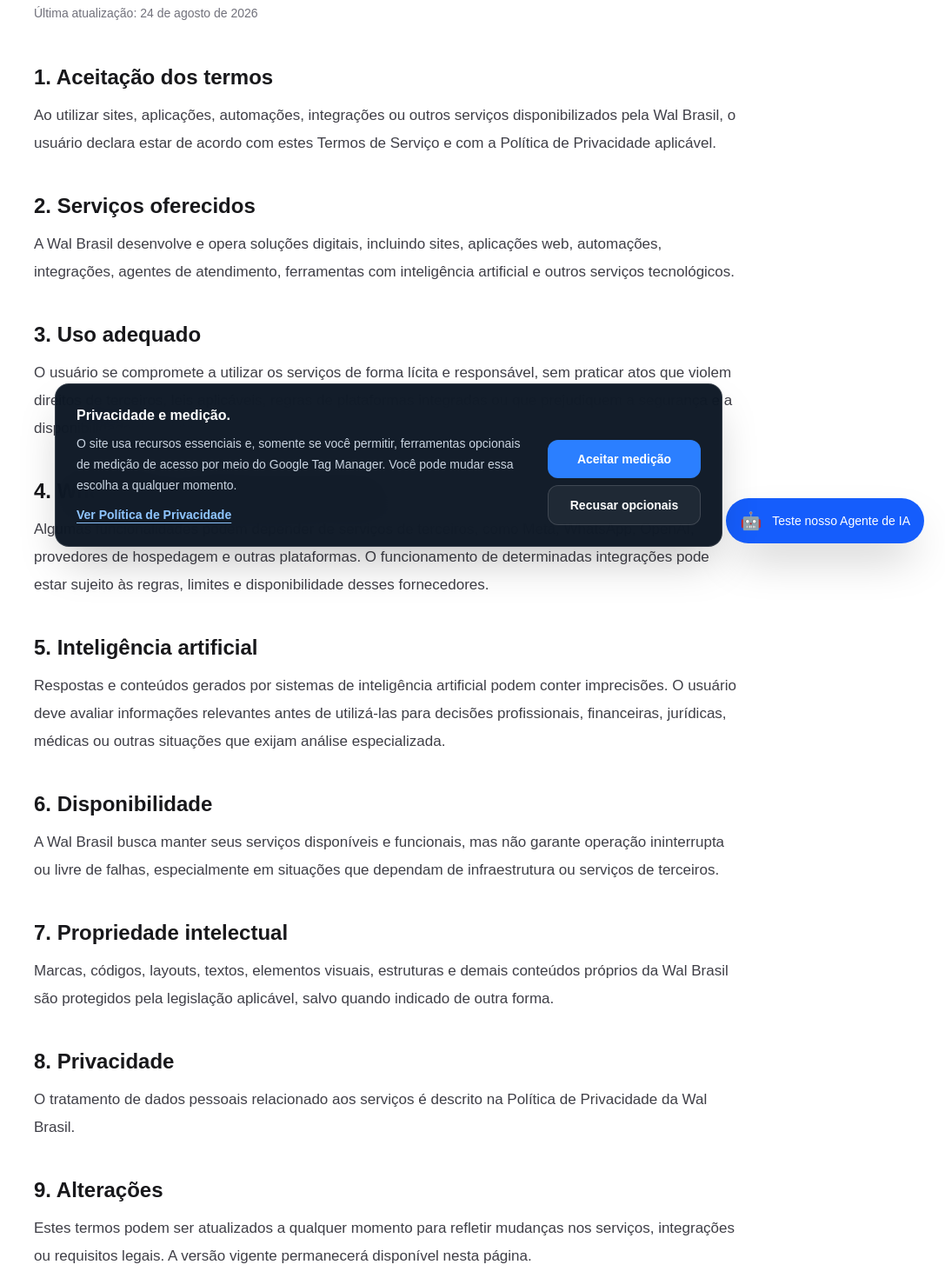
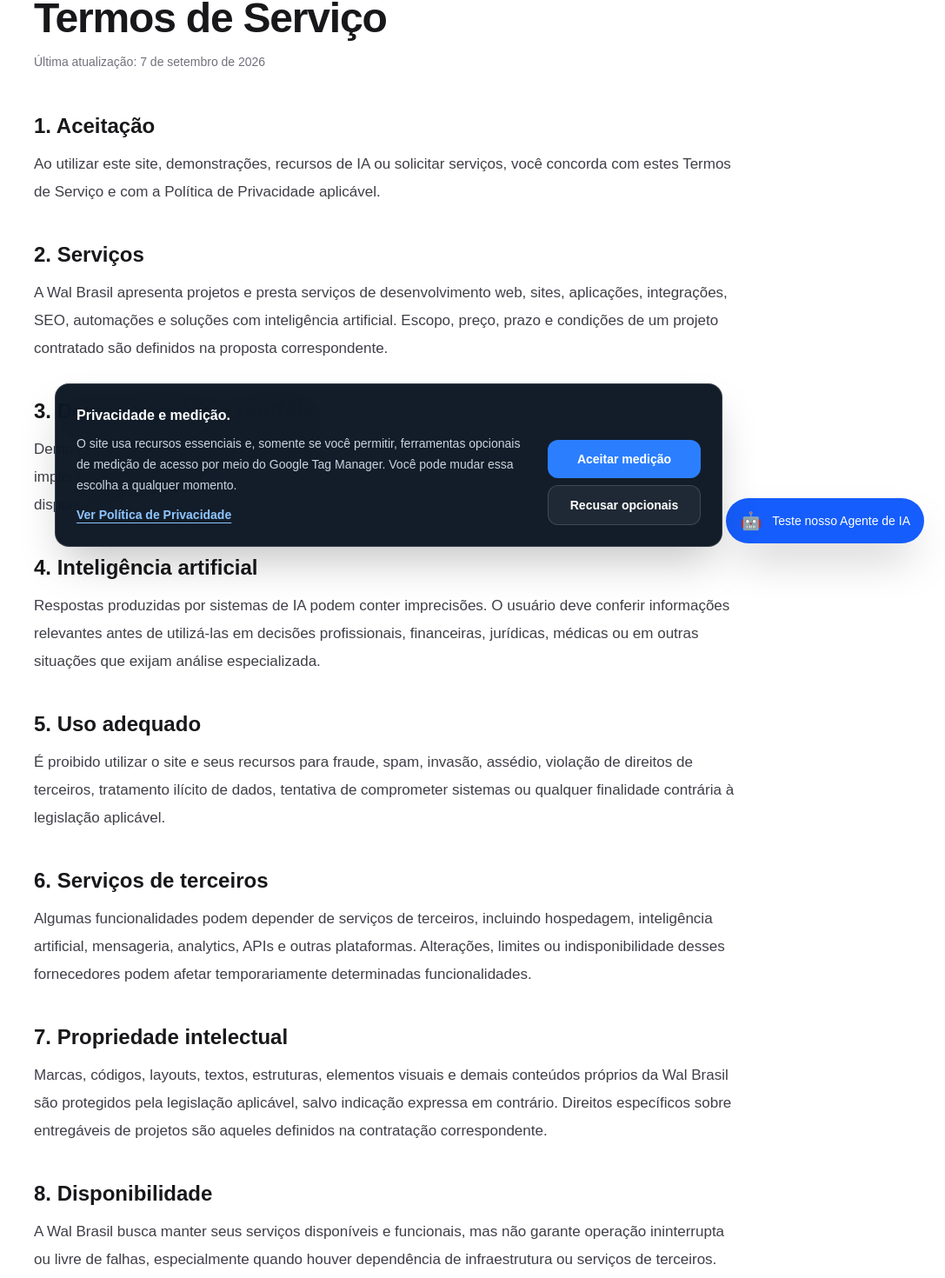
Before and after one commit to waldematica-design/walbrasil-dev, a Next.js app: page /termos-de-servico in a window 1280 px wide. Shown: the part 155-1625 px from the top of the page at 87% size, without its empty margins (193-1280 px from the left). Built offline with nearby package versions, Linux system fonts and the light colour scheme.

Commit message:
Atualiza termos de serviço da Wal Brasil

```diff
--- a/src/app/termos-de-servico/page.tsx
+++ b/src/app/termos-de-servico/page.tsx
@@ -1,117 +1,75 @@
+import type { Metadata } from "next";
+import Link from "next/link";
+
+export const metadata: Metadata = {
+  title: "Termos de Serviço",
+  description: "Termos de Serviço dos sites, demonstrações e soluções da Wal Brasil.",
+  alternates: { canonical: "/termos-de-servico/" },
+};
+
 export default function TermosDeServicoPage() {
   return (
     <main className="min-h-screen bg-white text-zinc-900">
       <div className="mx-auto max-w-4xl px-6 py-16 sm:px-8 lg:px-10">
-        <header className="mb-12">
-          <p className="mb-3 text-sm font-medium uppercase tracking-[0.18em] text-zinc-500">
-            Wal Brasil
-          </p>
-          <h1 className="text-4xl font-semibold tracking-tight sm:text-5xl">
-            Termos de Serviço
-          </h1>
-          <p className="mt-4 text-sm text-zinc-500">
-            Última atualização: 24 de agosto de 2026
-          </p>
+        <Link href="/" className="text-sm font-semibold text-blue-700 hover:text-blue-600">
+          ← Voltar ao site
+        </Link>
+
+        <header className="mb-12 mt-8">
+          <p className="mb-3 text-sm font-medium uppercase tracking-[0.18em] text-zinc-500">Wal Brasil</p>
+          <h1 className="text-4xl font-semibold tracking-tight sm:text-5xl">Termos de Serviço</h1>
+          <p className="mt-4 text-sm text-zinc-500">Última atualização: 7 de setembro de 2026</p>
         </header>
 
         <div className="space-y-10 text-[17px] leading-8 text-zinc-700">
           <section>
-            <h2 className="mb-3 text-2xl font-semibold text-zinc-900">1. Aceitação dos termos</h2>
-            <p>
-              Ao utilizar sites, aplicações, automações, integrações ou outros serviços
-              disponibilizados pela Wal Brasil, o usuário declara estar de acordo com estes
-              Termos de Serviço e com a Política de Privacidade aplicável.
-            </p>
+            <h2 className="mb-3 text-2xl font-semibold text-zinc-900">1. Aceitação</h2>
+            <p>Ao utilizar este site, demonstrações, recursos de IA ou solicitar serviços, você concorda com estes Termos de Serviço e com a Política de Privacidade aplicável.</p>
           </section>
 
           <section>
-            <h2 className="mb-3 text-2xl font-semibold text-zinc-900">2. Serviços oferecidos</h2>
-            <p>
-              A Wal Brasil desenvolve e opera soluções digitais, incluindo sites, aplicações
-              web, automações, integrações, agentes de atendimento, ferramentas com
-              inteligência artificial e outros serviços tecnológicos.
-            </p>
+            <h2 className="mb-3 text-2xl font-semibold text-zinc-900">2. Serviços</h2>
+            <p>A Wal Brasil apresenta projetos e presta serviços de desenvolvimento web, sites, aplicações, integrações, SEO, automações e soluções com inteligência artificial. Escopo, preço, prazo e condições de um projeto contratado são definidos na proposta correspondente.</p>
           </section>
 
           <section>
-            <h2 className="mb-3 text-2xl font-semibold text-zinc-900">3. Uso adequado</h2>
-            <p>
-              O usuário se compromete a utilizar os serviços de forma lícita e responsável,
-              sem praticar atos que violem direitos de terceiros, leis aplicáveis, regras de
-              plataformas integradas ou que prejudiquem a segurança e a disponibilidade dos
-              sistemas.
-            </p>
+            <h2 className="mb-3 text-2xl font-semibold text-zinc-900">3. Demonstrações e portfólio</h2>
+            <p>Demonstrações e cases existem para apresentar conceitos, experiência técnica e possibilidades de implementação. Eles não representam promessa de resultado, contratação automática ou garantia de disponibilidade permanente.</p>
           </section>
 
           <section>
-            <h2 className="mb-3 text-2xl font-semibold text-zinc-900">
-              4. WhatsApp e serviços de terceiros
-            </h2>
-            <p>
-              Algumas funcionalidades podem depender de serviços de terceiros, como Meta,
-              WhatsApp, OpenAI, provedores de hospedagem e outras plataformas. O funcionamento
-              de determinadas integrações pode estar sujeito às regras, limites e
-              disponibilidade desses fornecedores.
-            </p>
+            <h2 className="mb-3 text-2xl font-semibold text-zinc-900">4. Inteligência artificial</h2>
+            <p>Respostas produzidas por sistemas de IA podem conter imprecisões. O usuário deve conferir informações relevantes antes de utilizá-las em decisões profissionais, financeiras, jurídicas, médicas ou em outras situações que exijam análise especializada.</p>
           </section>
 
           <section>
-            <h2 className="mb-3 text-2xl font-semibold text-zinc-900">5. Inteligência artificial</h2>
-            <p>
-              Respostas e conteúdos gerados por sistemas de inteligência artificial podem
-              conter imprecisões. O usuário deve avaliar informações relevantes antes de
-              utilizá-las para decisões profissionais, financeiras, jurídicas, médicas ou
-              outras situações que exijam análise especializada.
-            </p>
+            <h2 className="mb-3 text-2xl font-semibold text-zinc-900">5. Uso adequado</h2>
+            <p>É proibido utilizar o site e seus recursos para fraude, spam, invasão, assédio, violação de direitos de terceiros, tratamento ilícito de dados, tentativa de comprometer sistemas ou qualquer finalidade contrária à legislação aplicável.</p>
           </section>
 
           <section>
-            <h2 className="mb-3 text-2xl font-semibold text-zinc-900">6. Disponibilidade</h2>
-            <p>
-              A Wal Brasil busca manter seus serviços disponíveis e funcionais, mas não garante
-              operação ininterrupta ou livre de falhas, especialmente em situações que dependam
-              de infraestrutura ou serviços de terceiros.
-            </p>
+            <h2 className="mb-3 text-2xl font-semibold text-zinc-900">6. Serviços de terceiros</h2>
+            <p>Algumas funcionalidades podem depender de serviços de terceiros, incluindo hospedagem, inteligência artificial, mensageria, analytics, APIs e outras plataformas. Alterações, limites ou indisponibilidade desses fornecedores podem afetar temporariamente determinadas funcionalidades.</p>
           </section>
 
           <section>
             <h2 className="mb-3 text-2xl font-semibold text-zinc-900">7. Propriedade intelectual</h2>
-            <p>
-              Marcas, códigos, layouts, textos, elementos visuais, estruturas e demais conteúdos
-              próprios da Wal Brasil são protegidos pela legislação aplicável, salvo quando
-              indicado de outra forma.
-            </p>
+            <p>Marcas, códigos, layouts, textos, estruturas, elementos visuais e demais conteúdos próprios da Wal Brasil são protegidos pela legislação aplicável, salvo indicação expressa em contrário. Direitos específicos sobre entregáveis de projetos são aqueles definidos na contratação correspondente.</p>
           </section>
 
           <section>
-            <h2 className="mb-3 text-2xl font-semibold text-zinc-900">8. Privacidade</h2>
-            <p>
-              O tratamento de dados pessoais relacionado aos serviços é descrito na Política de
-              Privacidade da Wal Brasil.
-            </p>
+            <h2 className="mb-3 text-2xl font-semibold text-zinc-900">8. Disponibilidade</h2>
+            <p>A Wal Brasil busca manter seus serviços disponíveis e funcionais, mas não garante operação ininterrupta ou livre de falhas, especialmente quando houver dependência de infraestrutura ou serviços de terceiros.</p>
           </section>
 
           <section>
-            <h2 className="mb-3 text-2xl font-semibold text-zinc-900">9. Alterações</h2>
-            <p>
-              Estes termos podem ser atualizados a qualquer momento para refletir mudanças nos
-              serviços, integrações ou requisitos legais. A versão vigente permanecerá
-              disponível nesta página.
-            </p>
+            <h2 className="mb-3 text-2xl font-semibold text-zinc-900">9. Privacidade</h2>
+            <p>O tratamento de dados pessoais é descrito na <Link href="/politica-de-privacidade/" className="font-medium text-zinc-950 underline underline-offset-4">Política de Privacidade</Link>. Solicitações de eliminação também podem ser encaminhadas pela página de exclusão de dados.</p>
           </section>
 
           <section>
             <h2 className="mb-3 text-2xl font-semibold text-zinc-900">10. Contato</h2>
-            <p>
-              Dúvidas sobre estes termos podem ser enviadas para{" "}
-              <a
-                href="mailto:contato@walbrasil.dev"
-                className="font-medium text-zinc-950 underline underline-offset-4"
-              >
-                contato@walbrasil.dev
-              </a>
-              .
-            </p>
+            <p>Dúvidas sobre estes termos podem ser enviadas para <a href="mailto:contato@walbrasil.dev" className="font-medium text-zinc-950 underline underline-offset-4">contato@walbrasil.dev</a>.</p>
           </section>
         </div>
       </div>
```
